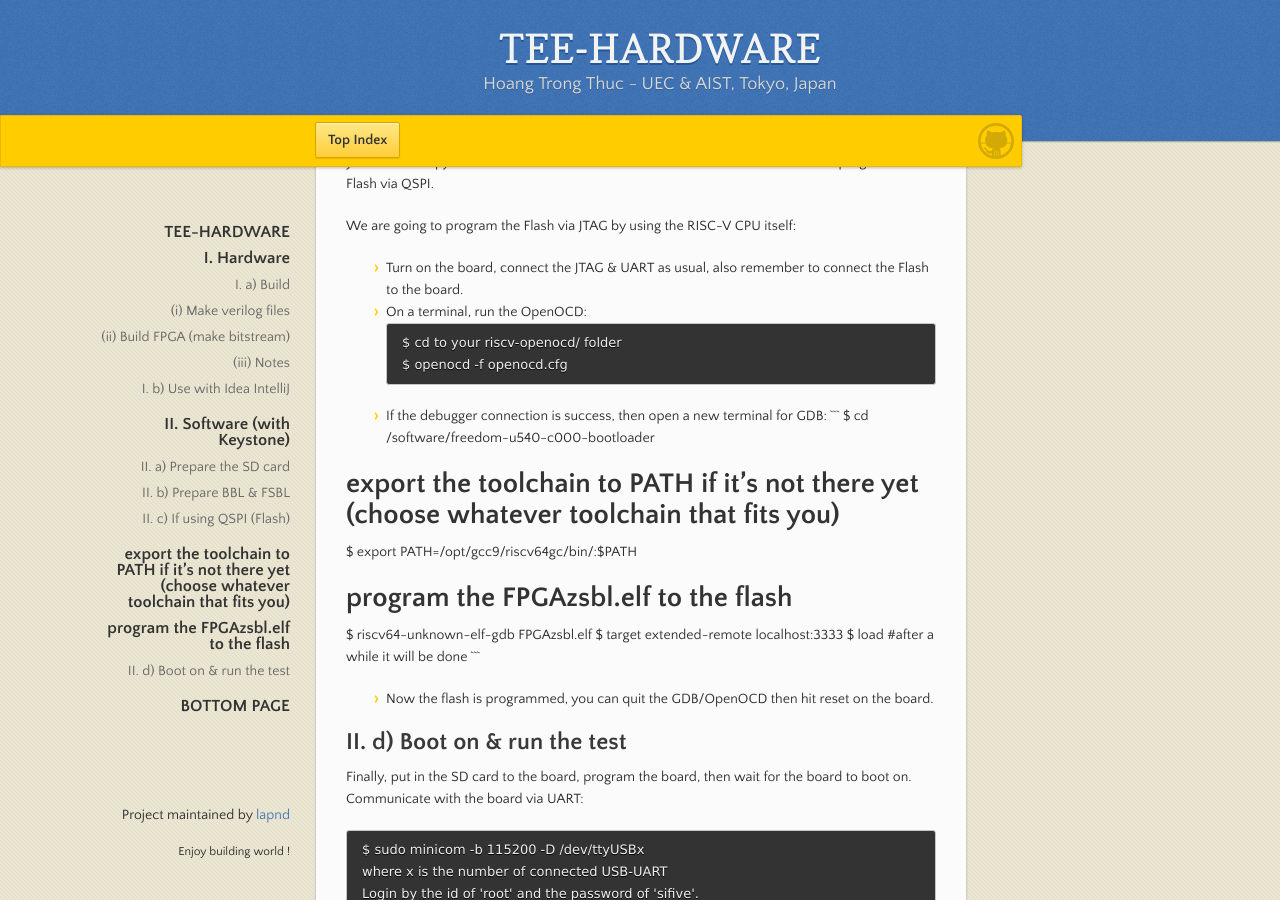
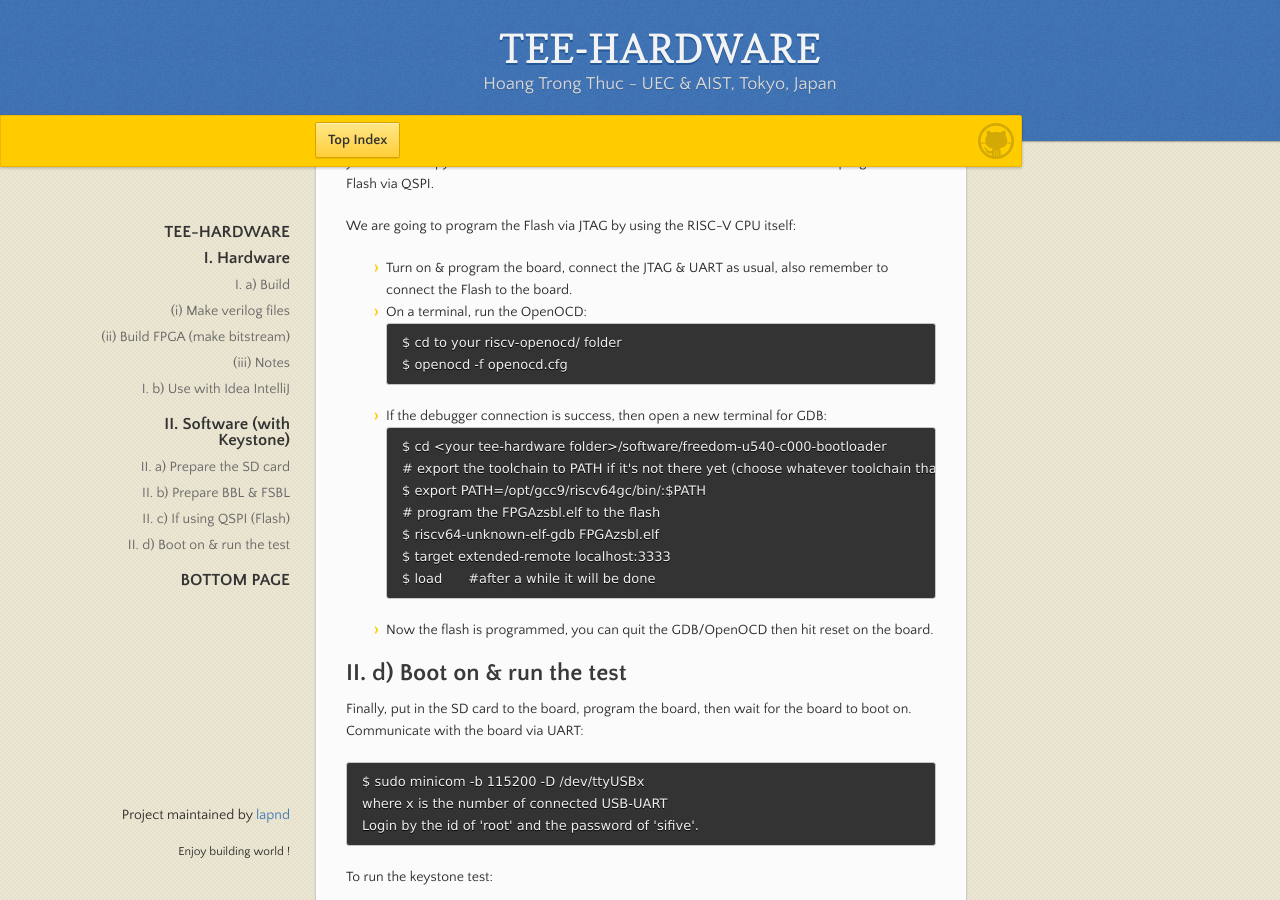
Before and after one commit to lapnd/httdes.github.io, a Jekyll site: the page built from tee-hw.md, in a window 1280 px wide and 900 px high, scrolled down 5070 px. Built offline with Jekyll 4.4.1, drawn with Linux system fonts in a browser that asks for light colours; our own code applies the rules of GitHub Pages for plain Markdown files; part of the change alters nothing that is shown.

Commit message:
Update tee-hw.md

````diff
--- a/tee-hw.md
+++ b/tee-hw.md
@@ -190,7 +190,7 @@ After the hardware make (section [I. a)](#i-a-build) above), there is a **fsbl.b
 If you're using the QSPI option in the DE4 & TR4 demos (VC707 demo doesn't support QSPI), then you have to copy the ZSBL to the Flash outside. Below is the instruction of how to program the Flash via QSPI.
 
 We are going to program the Flash via JTAG by using the RISC-V CPU itself:
-- Turn on the board, connect the JTAG & UART as usual, also remember to connect the Flash to the board.
+- Turn on & program the board, connect the JTAG & UART as usual, also remember to connect the Flash to the board.
 - On a terminal, run the OpenOCD:
 ```
 $ cd to your riscv-openocd/ folder
@@ -199,10 +199,8 @@ $ openocd -f openocd.cfg
 - If the debugger connection is success, then open a new terminal for GDB:
 ```
 $ cd <your tee-hardware folder>/software/freedom-u540-c000-bootloader
-
 # export the toolchain to PATH if it's not there yet (choose whatever toolchain that fits you)
 $ export PATH=/opt/gcc9/riscv64gc/bin/:$PATH
-
 # program the FPGAzsbl.elf to the flash
 $ riscv64-unknown-elf-gdb FPGAzsbl.elf
 $ target extended-remote localhost:3333
````
